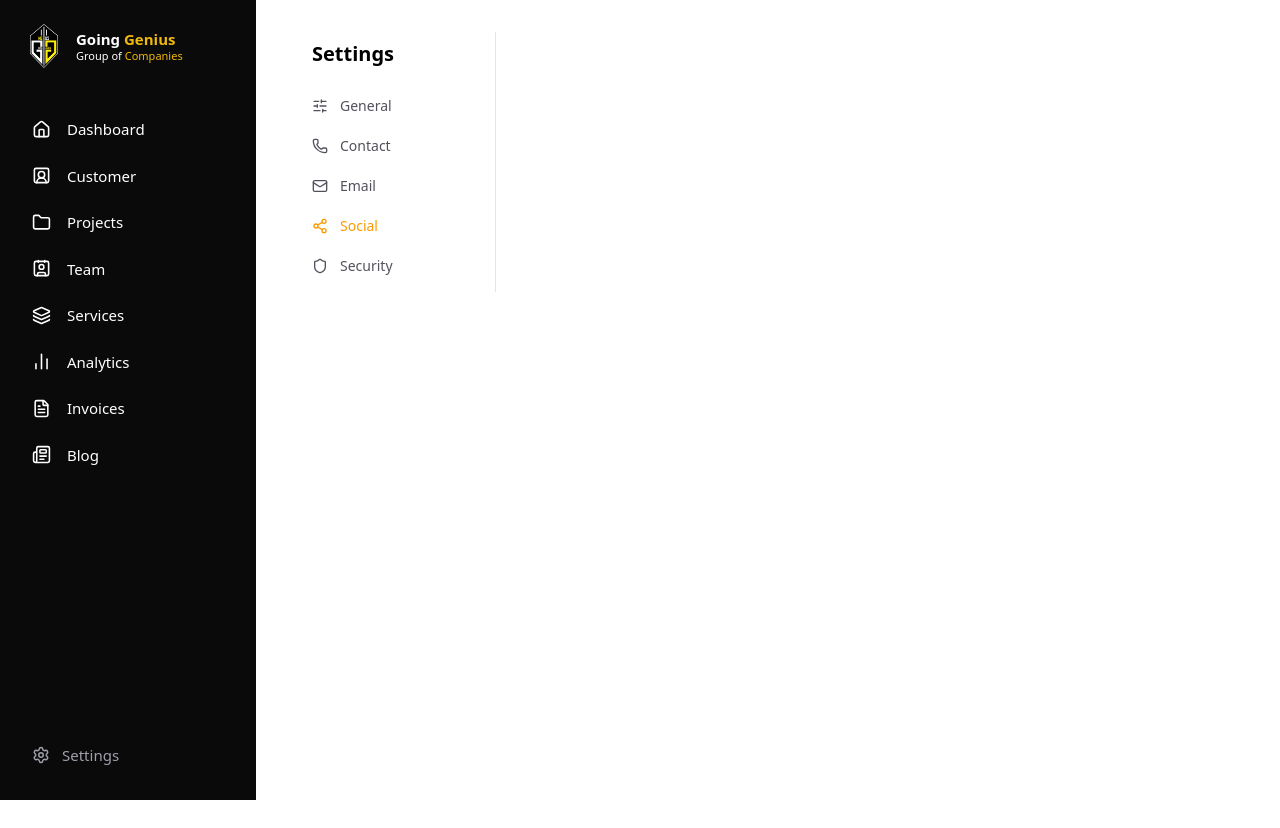
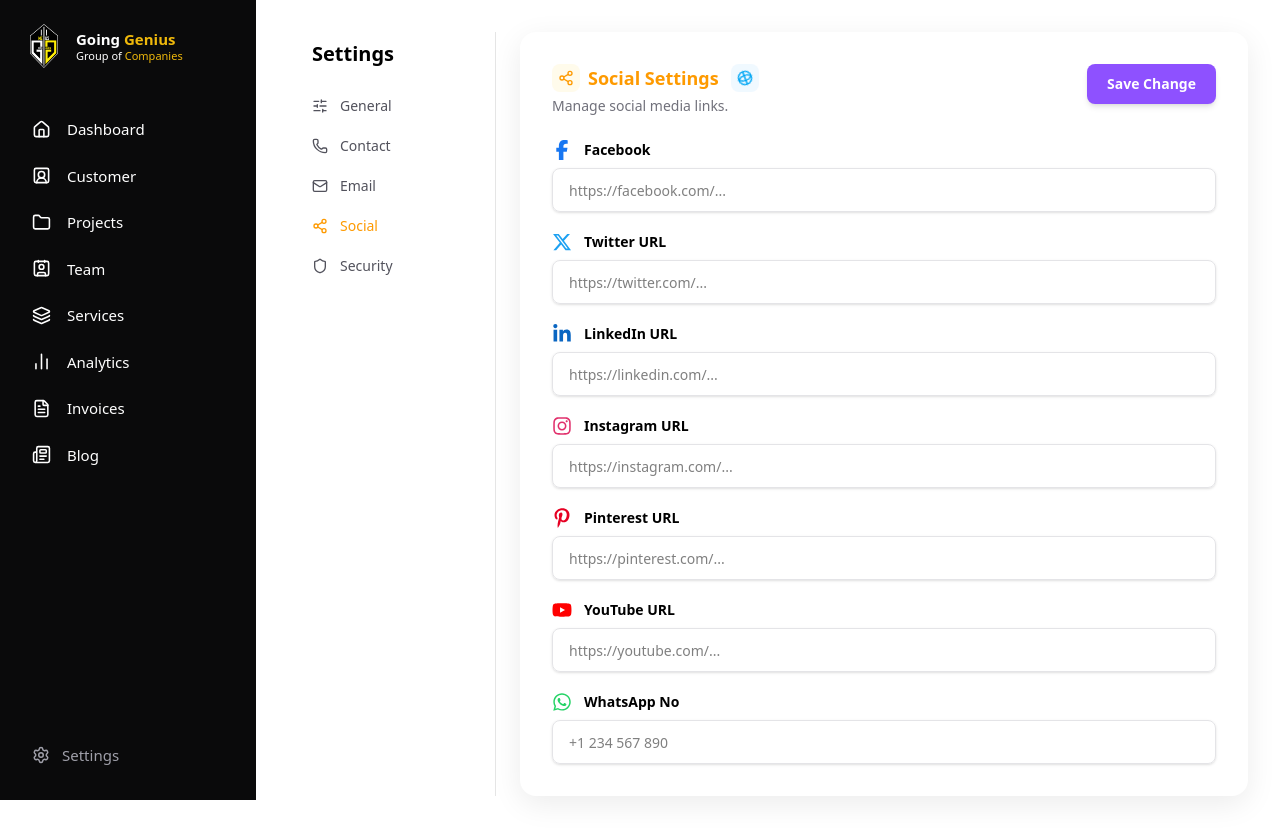
Before and after one commit to GoingGeniusGroup/CMS, a Next.js app: page /settings/social in a window 1280 px wide. Before the commit the page ends 800 px from the top, so only its background shows below. Built offline with nearby package versions, Linux system fonts and the light colour scheme.

Commit message:
Social Setting Page- 2912

```diff
--- a/app/(app)/dashboard/page.tsx
+++ b/app/(app)/dashboard/page.tsx
@@ -310,8 +310,8 @@ function GrowthRing({
   ];
 
   return (
-    <div className="flex h-full w-full flex-col items-center justify-center gap-3">
-      <div className="relative aspect-square w-full max-w-[140px]">
+    <div className="flex flex-col items-center gap-3">
+      <div className="relative h-28 w-28">
         <ResponsiveContainer width="100%" height="100%">
           <PieChart>
             <Pie
--- a/app/(app)/settings/social/page.tsx
+++ b/app/(app)/settings/social/page.tsx
@@ -1,3 +1,124 @@
+"use client";
+
+import Link from "next/link";
+import { Globe, Share2 } from "lucide-react";
+import {
+  FaFacebookF,
+  FaInstagram,
+  FaLinkedinIn,
+  FaPinterestP,
+  FaWhatsapp,
+  FaXTwitter,
+  FaYoutube,
+} from "react-icons/fa6";
+
+const socialFields = [
+  {
+    name: "facebook",
+    label: "Facebook",
+    placeholder: "https://facebook.com/...",
+    icon: FaFacebookF,
+    color: "#1877f2",
+  },
+  {
+    name: "twitter",
+    label: "Twitter URL",
+    placeholder: "https://twitter.com/...",
+    icon: FaXTwitter,
+    color: "#1da1f2",
+  },
+  {
+    name: "linkedin",
+    label: "LinkedIn URL",
+    placeholder: "https://linkedin.com/...",
+    icon: FaLinkedinIn,
+    color: "#0a66c2",
+  },
+  {
+    name: "instagram",
+    label: "Instagram URL",
+    placeholder: "https://instagram.com/...",
+    icon: FaInstagram,
+    color: "#e1306c",
+  },
+  {
+    name: "pinterest",
+    label: "Pinterest URL",
+    placeholder: "https://pinterest.com/...",
+    icon: FaPinterestP,
+    color: "#e60023",
+  },
+  {
+    name: "youtube",
+    label: "YouTube URL",
+    placeholder: "https://youtube.com/...",
+    icon: FaYoutube,
+    color: "#ff0000",
+  },
+  {
+    name: "whatsapp",
+    label: "WhatsApp No",
+    placeholder: "+1 234 567 890",
+    icon: FaWhatsapp,
+    color: "#25d366",
+  },
+];
+
 export default function SocialSettingsPage() {
-  return null;
+  return (
+    <div className="rounded-2xl bg-white p-8 shadow-[0_8px_30px_rgba(0,0,0,0.08)]">
+      <div className="flex items-start justify-between">
+        <div className="flex flex-col gap-1">
+          <div className="flex items-center gap-2">
+            <span className="flex h-7 w-7 items-center justify-center rounded-lg bg-amber-50 text-amber-500">
+              <Share2 className="h-4 w-4" />
+            </span>
+            <h1 className="text-lg font-bold text-amber-500">Social Settings</h1>
+            <Link
+              href="/settings/footer"
+              className="group relative ml-1 flex h-7 w-7 items-center justify-center rounded-lg bg-sky-50 text-sky-500 transition-colors hover:bg-sky-100"
+            >
+              <Globe className="h-4 w-4 animate-spin-slow" />
+              <span className="pointer-events-none absolute left-1/2 top-full z-10 mt-2 -translate-x-1/2 whitespace-nowrap rounded-md bg-zinc-900 px-2 py-1 text-xs font-medium text-white opacity-0 shadow-lg transition-opacity group-hover:opacity-100">
+                Move to website/footer
+              </span>
+            </Link>
+          </div>
+          <p className="text-sm text-zinc-500">Manage social media links.</p>
+        </div>
+        <button
+          type="button"
+          className="rounded-lg bg-violet-500 px-5 py-2.5 text-sm font-semibold text-white shadow-md transition-colors hover:bg-violet-600"
+        >
+          Save Change
+        </button>
+      </div>
+
+      <div className="mt-6 flex flex-col gap-5">
+        {socialFields.map((field) => {
+          const Icon = field.icon;
+          return (
+            <div key={field.name} className="flex flex-col gap-2">
+              <div className="flex items-center gap-3">
+                <Icon className="h-5 w-5" style={{ color: field.color }} />
+                <label
+                  htmlFor={field.name}
+                  className="text-sm font-semibold text-black"
+                >
+                  {field.label}
+                </label>
+              </div>
+              <input
+                id={field.name}
+                name={field.name}
+                type="text"
+                placeholder={field.placeholder}
+                className="h-11 w-full rounded-lg border border-zinc-200 px-4 text-sm text-black shadow-sm outline-none focus:ring-2 focus:ring-sky-200"
+              />
+            </div>
+          );
+        })}
+      </div>
+    </div>
+  );
 }
--- a/app/globals.css
+++ b/app/globals.css
@@ -1 +1,14 @@
 @import "tailwindcss";
+
+@keyframes spin-slow {
+  from {
+    transform: rotate(0deg);
+  }
+  to {
+    transform: rotate(360deg);
+  }
+}
+
+.animate-spin-slow {
+  animation: spin-slow 2.5s linear infinite;
+}
```
